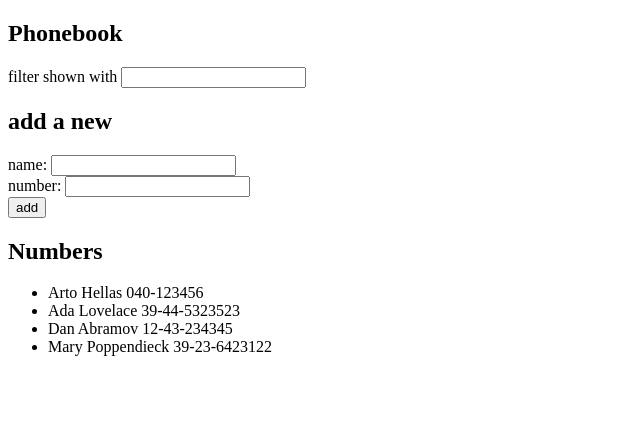
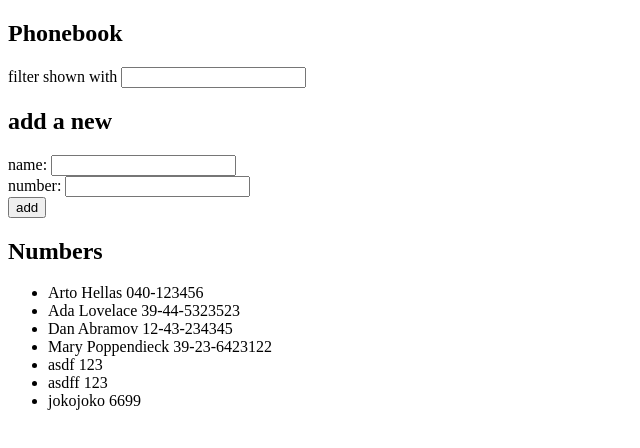
Before and after one commit to Steellow/fullstackopen, a React (Create React App) app in the folder osa2/puhelinluettelo/: page / in a window 1280 px wide. Shown: the top 448 px of the page, without its empty margins (0-640 px from the left). Built offline with nearby package versions, Linux system fonts and the light colour scheme; data requests are answered from the project's data file.

Commit message:
Complete 2.15

```diff
--- a/osa2/puhelinluettelo/db.json
+++ b/osa2/puhelinluettelo/db.json
@@ -19,6 +19,21 @@
       "name": "Mary Poppendieck",
       "number": "39-23-6423122",
       "id": 4
+    },
+    {
+      "name": "asdf",
+      "number": "123",
+      "id": 5
+    },
+    {
+      "name": "asdff",
+      "number": "123",
+      "id": 6
+    },
+    {
+      "name": "jokojoko",
+      "number": "6699",
+      "id": 7
     }
   ]
 }
--- a/osa2/puhelinluettelo/src/App.jsx
+++ b/osa2/puhelinluettelo/src/App.jsx
@@ -3,6 +3,7 @@ import Filter from "./components/Filter";
 import PersonForm from "./components/PersonForm";
 import PersonList from "./components/PersonList";
 import axios from "axios";
+import personService from "./services/persons";
 
 const App = () => {
   const [persons, setPersons] = useState([]);
@@ -11,9 +12,8 @@ const App = () => {
   const [filter, setFilter] = useState("");
 
   useEffect(() => {
-    axios.get("http://localhost:3001/persons").then((res) => {
-      console.log("promise fulfilled");
-      setPersons(res.data);
+    personService.getAll().then((persons) => {
+      setPersons(persons);
     });
   }, []);
 
@@ -22,14 +22,12 @@ const App = () => {
     if (persons.some((person) => person.name === newName)) {
       alert(`${newName} is already added to phonebook`);
     } else {
-      setPersons(
-        persons.concat({
-          name: newName,
-          number: newNumber,
-        })
-      );
-      setNewName("");
-      setNewNumber("");
+      const newPerson = { name: newName, number: newNumber };
+      personService.create(newPerson).then((returnedObject) => {
+        setPersons(persons.concat(returnedObject));
+        setNewName("");
+        setNewNumber("");
+      });
     }
   };
 
--- /dev/null
+++ b/osa2/puhelinluettelo/src/services/persons.jsx
@@ -0,0 +1,17 @@
+import axios from "axios";
+const baseUrl = "http://localhost:3001/persons";
+
+const getAll = () => {
+  const promise = axios.get(baseUrl);
+  return promise.then((res) => res.data);
+};
+
+const create = (newObject) => {
+  const promise = axios.post(baseUrl, newObject);
+  return promise.then((res) => res.data);
+};
+
+export default {
+  getAll,
+  create,
+};
```
Also changed, not shown: 1 other file (tests, documents, lock files or other folders).
